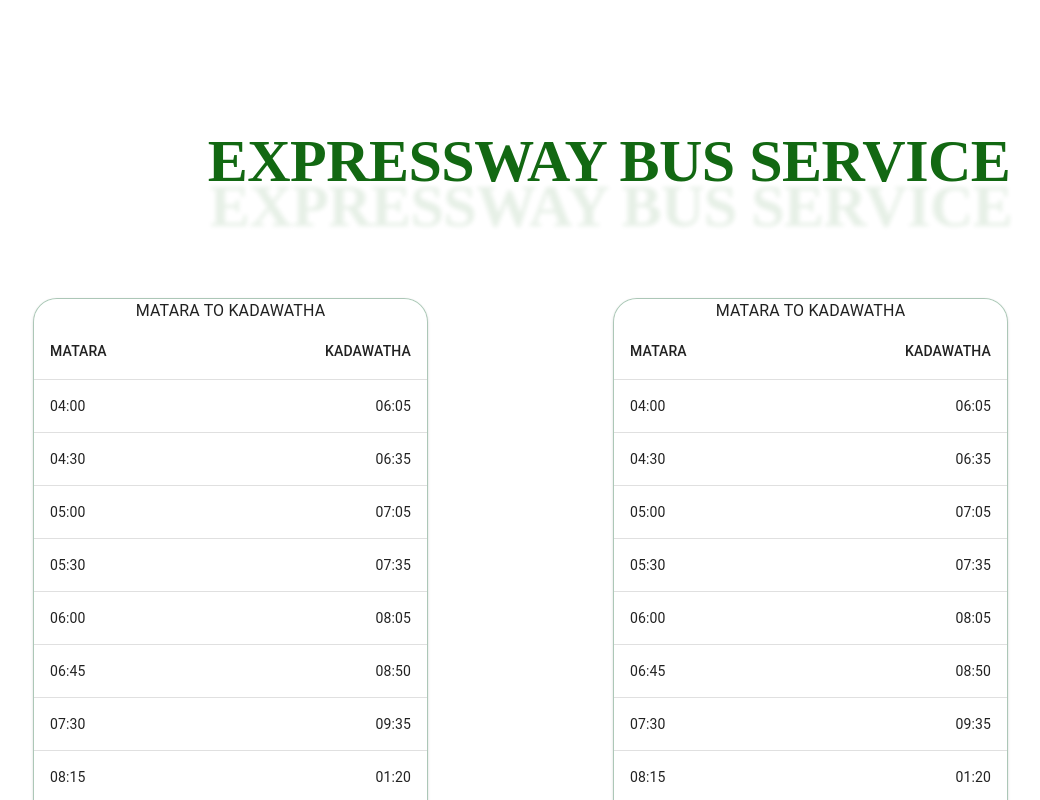
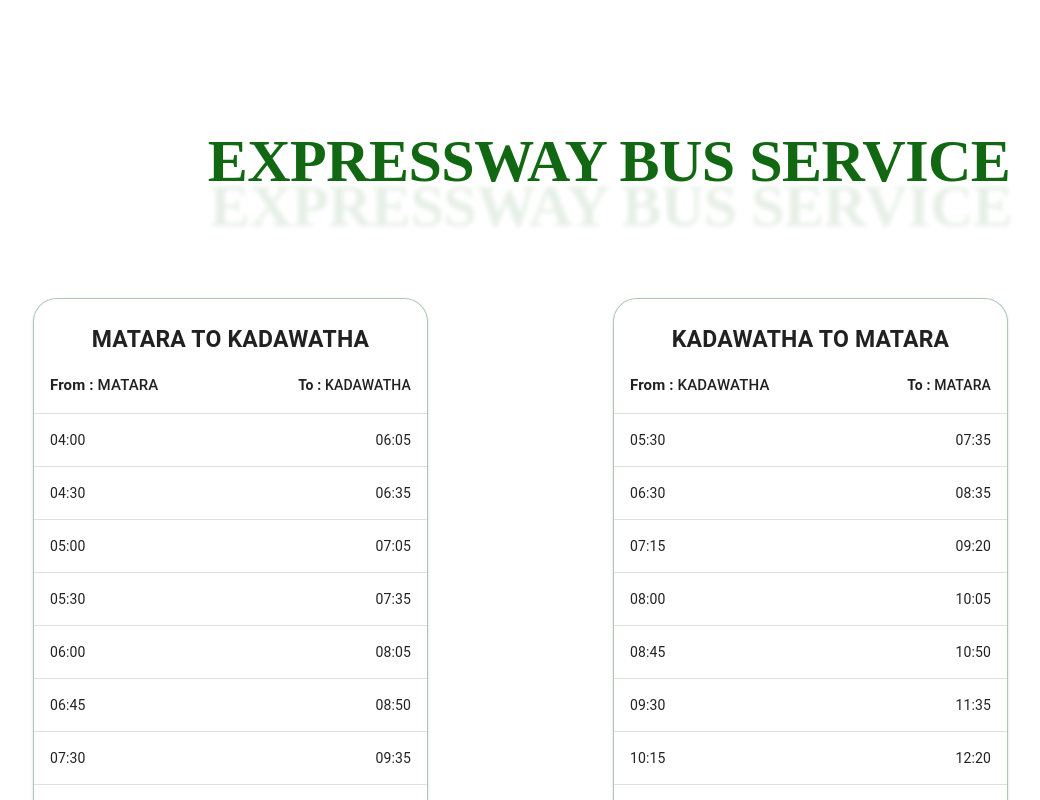
Before and after one commit to KAMADUSHKA/MirissaInforNew, a React (Create React App) app: page / in a window 1280 px wide. Shown: the part 2000-2800 px from the top of the page, without its empty margins (31-1071 px from the left). Built offline with nearby package versions, Linux system fonts and the light colour scheme.

Commit message:
update the header, puter and card

```diff
--- /dev/null
+++ b/src/MUI/KadawathaToMatara.js
@@ -0,0 +1,183 @@
+import {
+    Paper,
+    Table,
+    TableBody,
+    TableCell,
+    TableContainer,
+    TableHead,
+    TableRow,
+    Typography,
+  } from "@mui/material";
+  import React from "react";
+
+  const rows = [
+    {
+      id: 1,
+      Kadawatha: "05:30",
+      Matar: "07:35",
+    },
+    {
+      id: 2,
+      Kadawatha: "06:30",
+      Matar: "08:35",
+    },
+    {
+      id: 3,
+      Kadawatha: "07:15",
+      Matar: "09:20",
+    },
+    {
+      id: 4,
+      Kadawatha: "08:00",
+      Matar: "10:05",
+    },
+    {
+      id: 5,
+      Kadawatha: "08:45",
+      Matar: "10:50",
+    },
+    {
+      id: 6,
+      Kadawatha: "09:30",
+      Matar: "11:35",
+    },
+    {
+      id: 7,
+      Kadawatha: "10:15",
+      Matar: "12:20",
+    },
+    {
+      id: 8,
+      Kadawatha: "11:00",
+      Matar: "13:05",
+    },
+    {
+      id: 9,
+      Kadawatha: "11:45",
+      Matar: "13:50",
+    },
+    {
+      id: 10,
+      Kadawatha: "12:30",
+      Matar: "14:35",
+    },
+    {
+      id: 11,
+      Kadawatha: "13:15",
+      Matar: "15:20",
+    },
+    {
+      id: 12,
+      Kadawatha: "14:00",
+      Matar: "16:05",
+    },
+    {
+      id: 13,
+      Kadawatha: "14:45",
+      Matar: "16:50",
+    },
+    {
+      id: 14,
+      Kadawatha: "15:30",
+      Matar: "17:35",
+    },
+    {
+      id: 15,
+      Kadawatha: "16:00",
+      Matar: "18:05",
+    },
+    {
+      id: 16,
+      Kadawatha: "16:30",
+      Matar: "18:35",
+    },
+    {
+      id: 17,
+      Kadawatha: "17:00",
+      Matar: "19:05",
+    },
+    {
+      id: 18,
+      Kadawatha: "17:30",
+      Matar: "19:35",
+    },
+    {
+      id: 19,
+      Kadawatha: "18:15",
+      Matar: "20:20",
+    },
+    {
+      id: 20,
+      Kadawatha: "19:00",
+      Matar: "21:05",
+    },
+    {
+      id: 21,
+      Kadawatha: "19:45",
+      Matar: "21:50",
+    },
+    {
+      id: 22,
+      Kadawatha: "20:30",
+      Matar: "22:35",
+    },
+    {
+      id: 23,
+      Kadawatha: "21:15",
+      Matar: "23:20",
+    },
+    {
+      id: 24,
+      Kadawatha: "22:00",
+      Matar: "00:05",
+    },
+  ];
+export default function KadawathaToMatara() {
+  return (
+    <>
+        <TableContainer component={Paper}>
+        <br/>
+        <Typography
+          sx={{
+            alignItems: "center",
+            display: "flex",
+            justifyContent: "center",
+            fontSize: "23px",
+            fontWeight: "bold",
+          }}
+        >
+          KADAWATHA TO MATARA
+        </Typography>
+        <Table
+          sx={{
+            minWidth: 150,
+            maxWidth: 410,
+            alignItems: "center",
+            justifyContent: "center",
+          }}
+          aria-label="simple table"
+        >
+          <TableHead>
+            <TableRow>
+              <TableCell sx={{fontSize: "15px",}}> <b>From : </b>  KADAWATHA </TableCell>
+              <TableCell align="right" ><b>To : </b> MATARA </TableCell>
+            </TableRow>
+          </TableHead>
+          <TableBody>
+            {rows.map((row) => (
+              <TableRow
+                key={row.id}
+                sx={{ "&:last-child td, &:last-child th": { border: 0 } }}
+              >
+                <TableCell component="th" scope="row">
+                  {row.Kadawatha}
+                </TableCell>
+                <TableCell align="right">{row.Matar}</TableCell>
+              </TableRow>
+            ))}
+          </TableBody>
+        </Table>
+      </TableContainer>
+    </>
+  )
+}
--- a/src/MUI/MataraToKadavatha.js
+++ b/src/MUI/MataraToKadavatha.js
@@ -12,122 +12,122 @@ import {
 
 const rows = [
   {
-      id:1,
-      Matar:"04:00",
+    id: 1,
+    Matar: "04:00",
     Kadawatha: "06:05",
   },
   {
-      id:2,
+    id: 2,
     Matar: "04:30",
     Kadawatha: "06:35",
   },
   {
-      id:3,
+    id: 3,
     Matar: "05:00",
     Kadawatha: "07:05",
   },
   {
-      id:4,
+    id: 4,
     Matar: "05:30",
     Kadawatha: "07:35",
   },
   {
-      id:5,
+    id: 5,
     Matar: "06:00",
     Kadawatha: "08:05",
   },
   {
-      id:6,
+    id: 6,
     Matar: "06:45",
     Kadawatha: "08:50",
   },
   {
-      id:7,
-      Matar:"07:30",
+    id: 7,
+    Matar: "07:30",
     Kadawatha: "09:35",
   },
   {
-      id:8,
+    id: 8,
     Matar: "08:15",
     Kadawatha: "01:20",
   },
   {
-      id:9,
+    id: 9,
     Matar: "09:00",
     Kadawatha: "11:05",
   },
   {
-      id:10,
+    id: 10,
     Matar: "09:45",
     Kadawatha: "11:50",
   },
   {
-      id:11,
+    id: 11,
     Matar: "10:30",
     Kadawatha: "12:35",
   },
   {
-      id:12,
+    id: 12,
     Matar: "11:15",
     Kadawatha: "13:20",
   },
   {
-      id:13,
+    id: 13,
     Matar: "12:00",
     Kadawatha: "14:05",
   },
   {
-      id:14,
+    id: 14,
     Matar: "12:45",
     Kadawatha: "14:50",
   },
   {
-      id:15,
+    id: 15,
     Matar: "13:30",
     Kadawatha: "15:35",
   },
   {
-      id:16,
+    id: 16,
     Matar: "14:15",
     Kadawatha: "16:20",
   },
   {
-      id:17,
+    id: 17,
     Matar: "15:00",
     Kadawatha: "17:05",
   },
   {
-      id:18,
+    id: 18,
     Matar: "15:30",
     Kadawatha: "17:35",
   },
   {
-      id:19,
+    id: 19,
     Matar: "16:00",
     Kadawatha: "18:05",
   },
   {
-      id:20,
+    id: 20,
     Matar: "16:45",
     Kadawatha: "18:50",
   },
   {
-      id:21,
+    id: 21,
     Matar: "17:30",
     Kadawatha: "19:35",
   },
   {
-      id:22,
+    id: 22,
     Matar: "18:15",
     Kadawatha: "20:20",
   },
   {
-      id:23,
+    id: 23,
     Matar: "19:00",
     Kadawatha: "21:05",
   },
   {
-      id:24,
+    id: 24,
     Matar: "20:00",
     Kadawatha: "22:05",
   },
@@ -137,12 +137,31 @@ export default function MataraToKadavatha() {
   return (
     <>
       <TableContainer component={Paper}>
-        <Typography sx={{alignItems:"center", display:"flex", justifyContent:"center"}}>MATARA TO KADAWATHA</Typography>
-        <Table sx={{ minWidth: 150, maxWidth:410, alignItems:"center", justifyContent:"center",  }} aria-label="simple table">
+        <br/>
+        <Typography
+          sx={{
+            alignItems: "center",
+            display: "flex",
+            justifyContent: "center",
+            fontSize: "23px",
+            fontWeight: "bold",
+          }}
+        >
+          MATARA TO KADAWATHA
+        </Typography>
+        <Table
+          sx={{
+            minWidth: 150,
+            maxWidth: 410,
+            alignItems: "center",
+            justifyContent: "center",
+          }}
+          aria-label="simple table"
+        >
           <TableHead>
             <TableRow>
-              <TableCell>MATARA </TableCell>
-              <TableCell align="right">KADAWATHA</TableCell>
+              <TableCell sx={{fontSize: "15px",}}> <b>From : </b>  MATARA </TableCell>
+              <TableCell align="right" ><b>To : </b> KADAWATHA</TableCell>
             </TableRow>
           </TableHead>
           <TableBody>
@@ -155,12 +174,11 @@ export default function MataraToKadavatha() {
                   {row.Matar}
                 </TableCell>
                 <TableCell align="right">{row.Kadawatha}</TableCell>
-
               </TableRow>
             ))}
           </TableBody>
         </Table>
       </TableContainer>
     </>
-  )
+  );
 }
--- a/src/Pages/Dashbord.js
+++ b/src/Pages/Dashbord.js
@@ -72,6 +72,7 @@ import "swiper/css/pagination";
 // import required modules
 import { Autoplay, Pagination } from "swiper/modules";
 import MataraToKadavatha from "../MUI/MataraToKadavatha";
+import KadawathaToMatara from "../MUI/KadawathaToMatara";
 
 const CardData = [
   {
@@ -438,7 +439,7 @@ export default function Dashbord() {
         <Box
           sx={{
             Width: 145,
-            height: 1350,
+            height: 1380,
             backgroundColor: "transparent",
             // borderRadius: 6,
             // backgroundColor: "rgba(197, 235, 170, 0.1)",
@@ -449,10 +450,11 @@ export default function Dashbord() {
             <Card
               sx={{
                 maxWidth: 395,
-                height: 1325,
+                height: 1380,
                 borderRadius: 6,
                 backgroundColor: "rgba(127, 235, 170, 0.3)",
                 border: "1px solid rgba(0, 0, 0, 0.2)",
+
               }}
               // elevation={5}
             >
@@ -466,7 +468,7 @@ export default function Dashbord() {
         <Box
           sx={{
             Width: 145,
-            height: 1350,
+            height: 1380,
             backgroundColor: "transparent",
             // borderRadius: 6,
             // backgroundColor: "rgba(197, 235, 170, 0.1)",
@@ -477,14 +479,14 @@ export default function Dashbord() {
             <Card
               sx={{
                 maxWidth: 395,
-                height: 1325,
+                height: 1380,
                 borderRadius: 6,
                 backgroundColor: "rgba(127, 235, 170, 0.3)",
                 border: "1px solid rgba(0, 0, 0, 0.2)",
               }}
               // elevation={5}
             >
-              <MataraToKadavatha/>
+              <KadawathaToMatara/>
 
             </Card>
           {/* </CardActionArea> */}
--- a/src/componant/Footer.js
+++ b/src/componant/Footer.js
@@ -22,6 +22,7 @@ import {
   AiOutlineTwitter,
   AiFillFacebook,
 } from "react-icons/ai";
+import LOGO from "../Image/LOGO11.jpg"
 
 // const pages = ["Products", "Pricing", "Blog"];
 // const settings = ["Profile", "Account", "Dashboard", "Logout"];
@@ -68,7 +69,7 @@ export default function Footer() {
                         <IconButton sx={{ p: 0 }}>
                           <Avatar
                             alt="Remy Sharp"
-                            src="https://dsuabgmmtxmj1.cloudfront.net/companyweb/adeona_new_logo_circle.png"
+                            src={LOGO}
                           />
                         </IconButton>
                       </Tooltip>
--- a/src/componant/Header.js
+++ b/src/componant/Header.js
@@ -13,6 +13,7 @@ import Tooltip from "@mui/material/Tooltip";
 import MenuItem from "@mui/material/MenuItem";
 import AdbIcon from "@mui/icons-material/Adb";
 import BeachAccessIcon from '@mui/icons-material/BeachAccess';
+import LOGO from "../Image/LOGO11.jpg";
 
 const pages = [
   "Tours & Hires",
@@ -47,7 +48,8 @@ export default function Header() {
       <Container maxWidth="xl">
         <Toolbar disableGutters>
           {/* <AdbIcon sx={{ display: { xs: "none", lg: "flex" }, mr: 1 }} /> */}
-          <BeachAccessIcon sx={{ display: { xs: "none", lg: "flex" }, mr: 1 }} />
+          {/* <BeachAccessIcon sx={{ display: { xs: "none", lg: "flex" }, mr: 1 }} /> */}
+          <Avatar alt="Remy Sharp" src={LOGO}  sx={{ display: { xs: "none", lg: "flex" }}}/>
           <Typography
             variant="h6"
             noWrap
@@ -63,7 +65,7 @@ export default function Header() {
               textDecoration: "none",
             }}
           >
-            Mirissa Info
+            &nbsp; Mirissa Info
           </Typography>
 
           <Box sx={{ flexGrow: 1, display: { xs: "flex", lg: "none" } }}>
@@ -123,7 +125,8 @@ export default function Header() {
             </Menu>
           </Box>
           {/* <AdbIcon sx={{ display: { xs: "flex", lg: "none" }, mr: 1 }} /> */}
-          <BeachAccessIcon sx={{ display: { xs: "flex", lg: "none" }, mr: 1 }} />
+          {/* <BeachAccessIcon sx={{ display: { xs: "flex", lg: "none" }, mr: 1 }} /> */}
+          {/* <Avatar alt="Remy Sharp" src={LOGO}  sx={{ display: { xs: "flex", lg: "none" }}}/> */}
           <Typography
             variant="h5"
             noWrap
```
Also changed, not shown: src/Image/LOGO11.jpg (added). Lines whose indentation alone changed are shown as unchanged.
